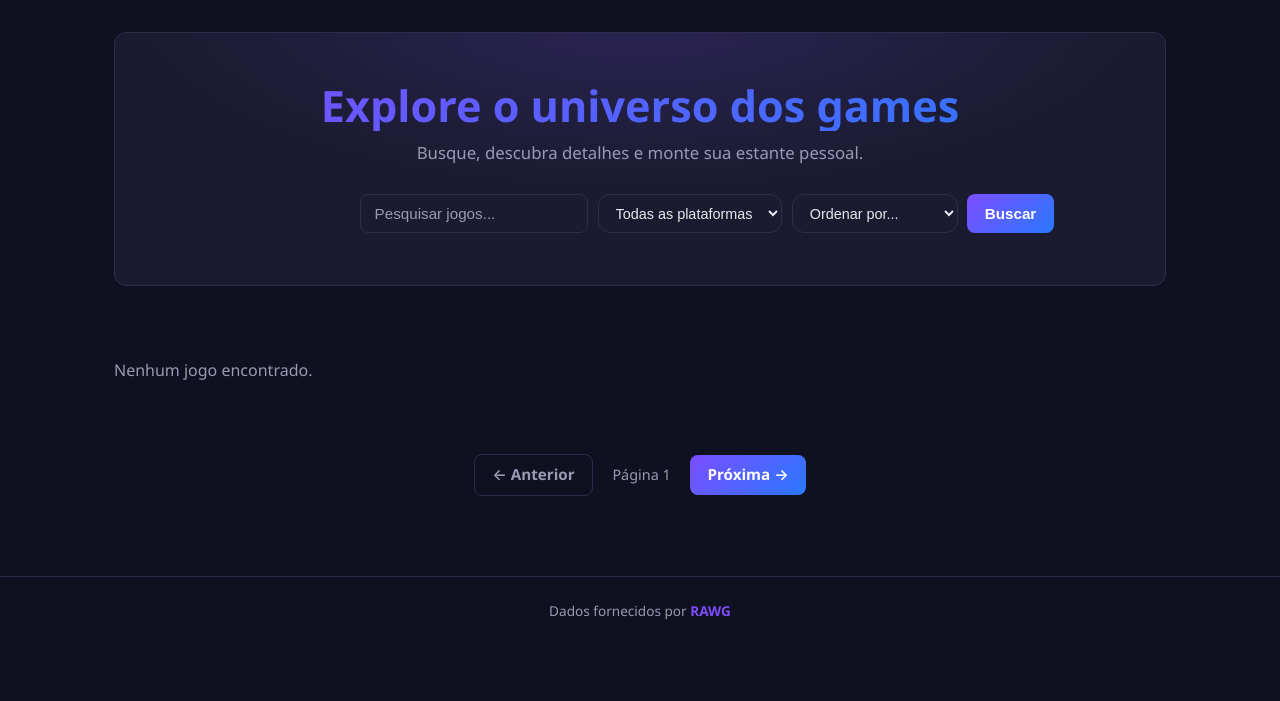
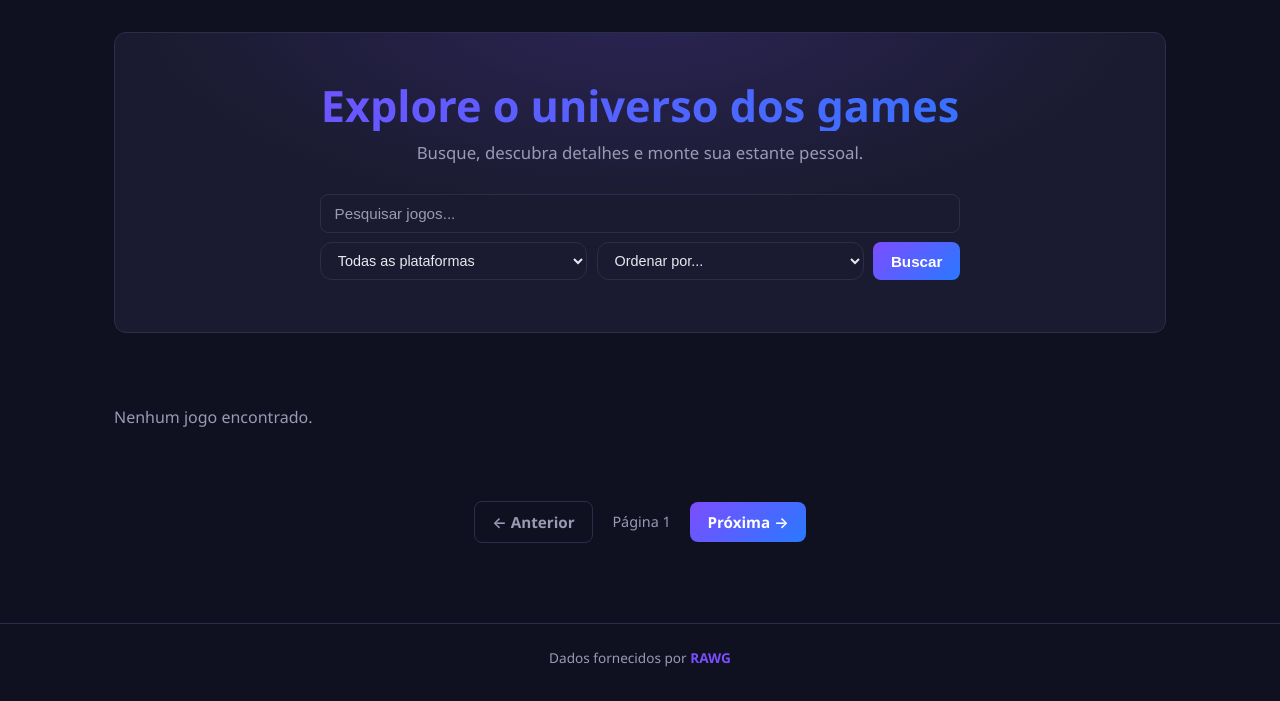
Before and after one commit to gabrielbastosg/Game_explorer-Django, a Django app: page / in a window 1280 px wide. Shown: the part 70-771 px from the top of the page. Run offline with Django 5.2, Linux system fonts and the light colour scheme; data that the repository does not hold is empty.

Commit message:
Melhora o CSS da home: barra de busca e cards
- Reorganiza a barra de busca (input em cima, filtros + botao embaixo, mesma altura)
- Alinha a altura dos selects e adiciona foco com cor de destaque
- Badge de nota nos cards (fundo translucido + cantos arredondados)
- Titulos longos cortam em 2 linhas com reticencias (line-clamp)

Co-Authored-By: Claude Opus 4.8 <noreply@anthropic.com>

```diff
--- a/games/static/games/css/home.css
+++ b/games/static/games/css/home.css
@@ -38,13 +38,21 @@
 /* ---------- Barra de busca ---------- */
 .search-form {
     display: flex;
+    flex-wrap: wrap;
     gap: 0.6rem;
-    max-width: 560px;
+    max-width: 640px;
     margin: 0 auto;
 }
 
 .search-form input[type="text"] {
-    flex: 1;
+    flex: 1 1 100%;
+}
+.search-form .platform-filter {
+    flex: 1 1 0;
+}
+
+.search-form .btn{
+    flex: 0 0 auto;
 }
 
 /* ---------- Grade de jogos ---------- */
@@ -52,6 +60,7 @@
     display: grid;
     grid-template-columns: repeat(auto-fill, minmax(240px, 1fr));
     gap: 1.5rem;
+    margin-top: 0.5rem;
 }
 
 /* ---------- Card ---------- */
@@ -117,6 +126,12 @@
 .game-card-title {
     font-size: 1.05rem;
     line-height: 1.3;
+    display: -webkit-box;
+    -webkit-line-clamp: 2;
+    line-clamp: 2;          /* ← a versão padrão, cala o aviso do linter */
+    -webkit-box-orient: vertical;
+    overflow: hidden;
+    min-height: 2.7em;
 }
 
 .game-card-meta {
@@ -129,7 +144,10 @@
 
 .game-card-meta .rating {
     color: #ffd54f;
-    font-weight: 600;
+    font-weight: 700;
+    background: rgba(255, 213, 79, 0.12);
+    padding: 0.15rem 0.5rem;
+    border-radius: 999px;
 }
 
 .game-card-meta .rating-empty {
@@ -179,13 +197,19 @@
 }
 
 .platform-filter {
-    padding: 0 0.8rem;
+    padding: 0.55rem 0.8rem;
     border-radius: var(--radius);
     border: 1px solid var(--border);
     background: var(--bg-elev);
     color: var(--text);
     font-size: 0.9rem;
     cursor: pointer;
+    transition: border-color 0.15s ease;
+}
+
+.platform-filter:focus {
+    border-color: var(--accent);
+    outline: none;
 }
 /* figurinha padrão: vale pra qualquer plataforma sem ícone próprio. */
 
```
